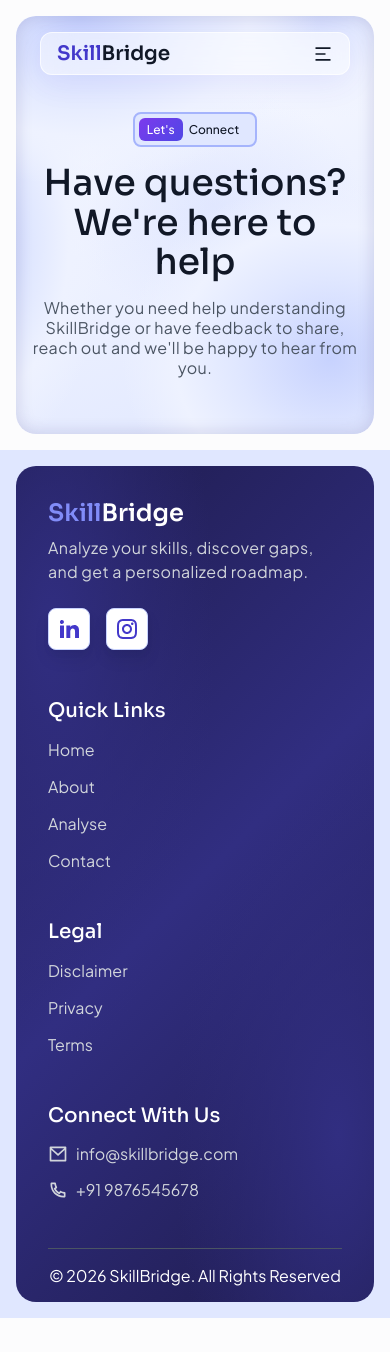
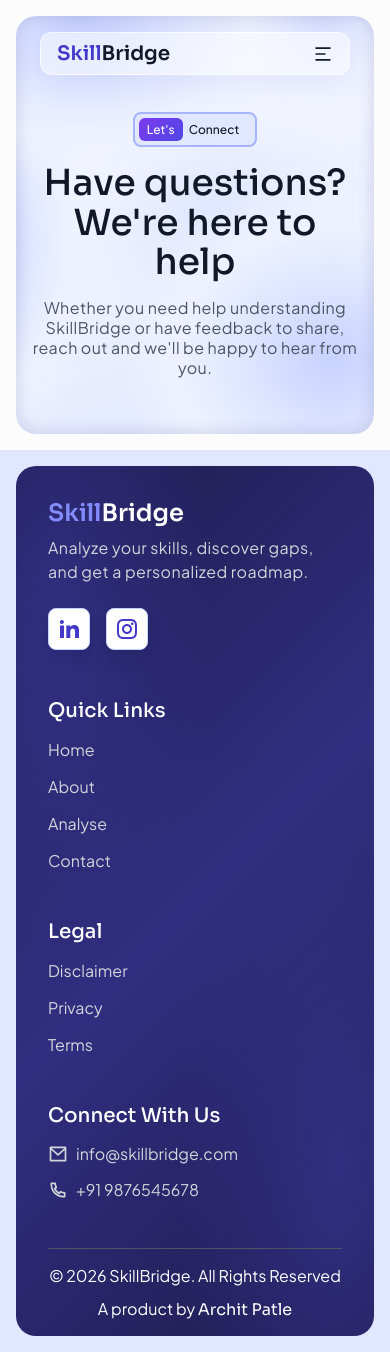
Before and after one commit to architpatle/skill-bridge, a React (Vite) app: page /contact in a window 390 px wide. Before the commit the page ends 1318 px from the top, so only its background shows below. Built offline with nearby package versions, Linux system fonts and the light colour scheme.

Commit message:
added credits line in footer

```diff
--- a/src/components/navigation/Footer/Footer.jsx
+++ b/src/components/navigation/Footer/Footer.jsx
@@ -1,4 +1,3 @@
-import React from 'react'
 import { Link } from 'react-router-dom';
 
 import styles from './Footer.module.css'
@@ -25,7 +24,7 @@ const Footer = () => {
                                 Skill<span>Bridge</span>
                             </div>
 
-                            <p  className={`${styles.descriptionExtra} description `} >Analyze your skills, discover gaps, and get a personalized roadmap.</p>
+                            <p className={`${styles.descriptionExtra} description `} >Analyze your skills, discover gaps, and get a personalized roadmap.</p>
 
                             <div className={`${styles.social} `}>
                                 <div className={`${styles.iconWrapExtra} iconWrap`}>
@@ -93,7 +92,12 @@ const Footer = () => {
 
                     <div className={`${styles.footerBottom} `}>
 
-                        © 2026 SkillBridge. All Rights Reserved
+                        <p>© 2026 SkillBridge. All Rights Reserved
+                        </p>
+
+                        <p>
+                            A product by <a href="https://archit-patle-portfolio.netlify.app/" target='_blank'>Archit Patle</a>
+                        </p>
                     </div>
                 </div>
 
--- a/src/components/navigation/Footer/Footer.module.css
+++ b/src/components/navigation/Footer/Footer.module.css
@@ -15,19 +15,13 @@
 }
 
 .footerTop {
-    /* background-color: palegoldenrod; */
-
-    /* display: grid;
-    grid-template-columns: repeat(4, 1fr); */
-
     display: flex;
     justify-content: space-between;
-    /* gap: var(--space-8); */
+    flex-wrap: wrap;
+    row-gap: var(--space-12);
 }
 
 .col1 {
-    /* background-color: cadetblue; */
-
     display: flex;
     flex-direction: column;
     gap: var(--space-2);
@@ -44,7 +38,7 @@
     color: var(--color-white);
 }
 
-.descriptionExtra{
+.descriptionExtra {
     color: var(--color-gray-300);
     max-width: 280px;
 }
@@ -93,10 +87,6 @@
     color: var(--color-white);
 }
 
-.col2 {
-    /* background-color: olive; */
-}
-
 .cardHeadingExtra {
     margin-bottom: var(--space-4);
 }
@@ -110,10 +100,6 @@
     transition: all var(--duration-normal) var(--ease-in-out);
 
     color: var(--color-gray-300);
-}
-
-li {
-    /* background-color: aqua; */
 }
 
 .quickLinksItem {
@@ -130,41 +116,39 @@ li {
     transform: translateX(4px);
 }
 
-.col3 {
-    /* background-color: salmon; */
-}
-
-.col4 {
-    /* background-color: aliceblue; */
-}
-
 .contactItem {
     display: flex;
     align-items: center;
     gap: var(--space-2);
 
-    /* background-color: aqua; */
-
     line-height: 1;
 }
 
 .contactIcon {
-    /* background-color: bisque; */
     font-size: var(--font-size-lg);
-    /* color: var(--color-primary-200); */
+}
+
+.footerBottom {
+    margin-top: var(--space-12);
+    border-top: var(--border-width-thin) solid var(--color-gray-600);
+    padding: var(--space-4) 0;
+
+    font-size: var(--font-size-base);
+    text-align: center;
+
+    display: flex;
+    justify-content: space-between;
+    row-gap: var(--space-3);
 
 }
 
-.footerBottom {
-    /* background-color: pink; */
+.footerBottom p a {
+    font-family: var(--font-heading);
 
-    margin-top: var(--space-12);
-    border-top: var(--border-width-thin) solid var(--color-gray-600);
-    padding: var(--space-4) 0 ;
+}
 
-    text-align: center;
-    font-size: var(--font-size-base);
-
+.footerBottom p a:hover {
+    color: var(--color-primary-300);
 }
 
 @media (max-width: 1023px) {
@@ -175,7 +159,7 @@ li {
 }
 
 @media (max-width:767px) {
-    .footerTop{
+    .footerTop {
         flex-direction: column;
         gap: var(--space-12);
     }
@@ -186,4 +170,9 @@ li {
         padding: var(--space-8) var(--space-4) 0 var(--space-4);
 
     }
+
+    .footerBottom {
+        flex-direction: column;
+        align-items: center;
+    }
 }
```
